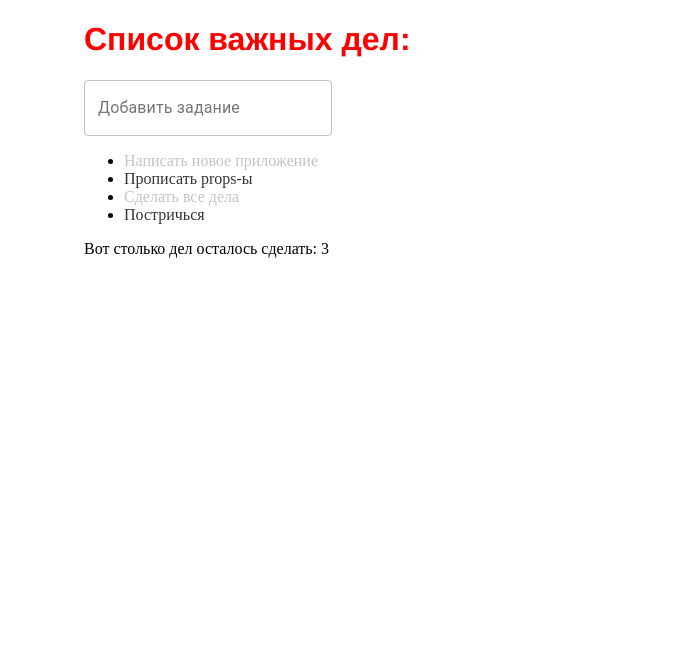
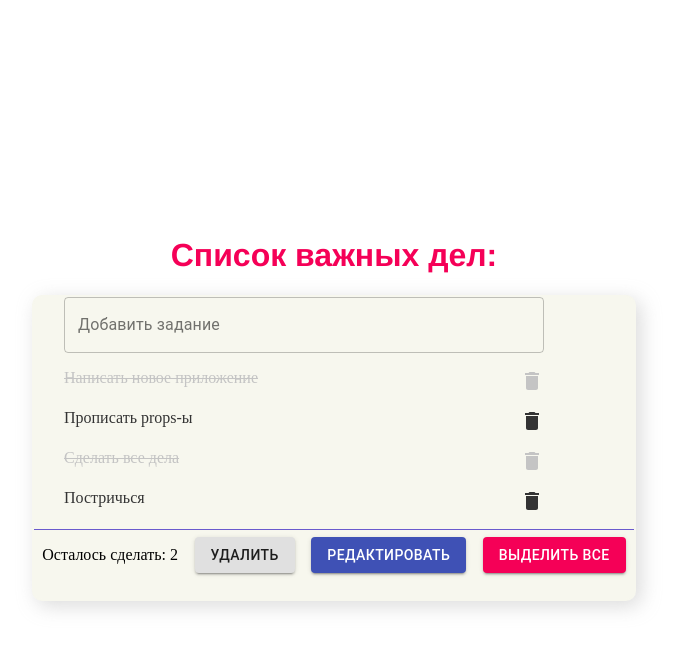
Before and after one commit to WebHeroSchool/app_todo, a React (Create React App) app: page / in a window 1280 px wide. Shown: the top 648 px of the page, without its empty margins (306-982 px from the left). Built offline with nearby package versions, Linux system fonts and the light colour scheme.

Commit message:
Стилизация приложения

```diff
--- a/package.json
+++ b/package.json
@@ -3,6 +3,7 @@
   "version": "0.1.0",
   "private": true,
   "dependencies": {
+    "@material-ui/icons": "^4.9.1",
     "@testing-library/jest-dom": "^4.2.4",
     "@testing-library/react": "^9.5.0",
     "@testing-library/user-event": "^7.2.1",
--- a/src/components/App/App.js
+++ b/src/components/App/App.js
@@ -27,9 +27,11 @@ const App = () => {
  return (
     <div className = {styles.wrap}>
         <h1 className= {styles.title}>Список важных дел:</h1>
-        <InputItem />
-        <ItemList items={items} />
-        <Footer count={3} />
+        <div className = {styles.container}>
+            <InputItem />
+            <ItemList items={items} />
+            <Footer count={2} />
+        </div>
     </div>);
 }
 
--- a/src/components/App/App.module.css
+++ b/src/components/App/App.module.css
@@ -1,9 +1,23 @@
 .wrap {
-    margin: auto;
-    width: 500px;
+    height: 100vh;
+    display: flex;
+    align-items: center;
+    justify-content: center;
+    flex-direction: column;
+}
+
+.container {
+    display: flex;
+    flex-direction: column;
+    justify-content: center;
+    width: 600px;
+    border: 2px solid #f7f7ee;
+    border-radius: 10px;
+    background-color: #f7f7ee;
+    box-shadow: 5px 5px 20px 0 hsla(0,0%,80%,.7);
 }
 
 .title {
     font-family: Helvetica;
-    color: red;
+    color: #f50057;
 }
--- a/src/components/Footer/Footer.js
+++ b/src/components/Footer/Footer.js
@@ -1,5 +1,15 @@
 import React from 'react';
+import styles from './Footer.module.css';
+import Button from '@material-ui/core/Button';
 
-const Footer = ({count}) => (<div>Вот столько дел осталось сделать: {count}</div>);
+const Footer = ({count}) => (
+    <div className = {styles.footer}>
+        <div className = {styles.container}>
+            <div> Осталось сделать: {count}</div>
+            <Button variant="contained">Удалить</Button>
+            <Button variant="contained" color="primary">Редактировать</Button>
+            <Button variant="contained" color="secondary">Выделить все</Button>
+        </div>
+    </div>);
 
 export default Footer;
--- /dev/null
+++ b/src/components/Footer/Footer.module.css
@@ -0,0 +1,12 @@
+.footer {
+    height: 70px;
+}
+
+.container {
+    display: flex;
+    flex-direction: row;
+    justify-content: space-around;
+    align-items: center;
+    height: 50px;
+    border-top: slateblue solid 1.5px;
+}
--- a/src/components/InputItem/InputItem.js
+++ b/src/components/InputItem/InputItem.js
@@ -1,8 +1,10 @@
 import React from 'react';
 import TextField from '@material-ui/core/TextField';
+import styles from './InputItem.module.css';
 
-const InputItem = () => (<div>
-    <TextField
+
+const InputItem = () => (<div className = {styles.wrap}>
+    <TextField className = {styles.input}
         label="Добавить задание"
         variant="outlined"
         id="custom-css-outlined-input"
--- /dev/null
+++ b/src/components/InputItem/InputItem.module.css
@@ -0,0 +1,7 @@
+.wrap {
+    padding-left: 30px;
+}
+
+.input {
+    width: 480px;
+}
--- a/src/components/Item/Item.module.css
+++ b/src/components/Item/Item.module.css
@@ -1,7 +1,16 @@
+.wrap {
+    padding-left: 30px;
+    width: 80%;
+}
+
 .item {
+    display: flex;
+    justify-content: space-between;
     color: #333;
+    padding: 0;
 }
 
 .done {
     color: #c4c4c4;
+    text-decoration: line-through;
 }
--- a/src/components/Item/Items.js
+++ b/src/components/Item/Items.js
@@ -1,14 +1,27 @@
 import React from 'react';
-import classnames from 'classnames';
+import classNames from 'classnames';
 import styles from './Item.module.css';
+import DeleteIcon from '@material-ui/icons/Delete';
 
-const Item = ({ value, isDone }) => (<span className={
-    classnames({
-        [styles.item]: true,
-        [styles.done]: isDone,
-    })
-}>
-    {value}
-</span>);
+
+
+
+function Item ( props ) {
+
+     const {value, isDone} = props;
+
+    const useStyles = classNames(
+        styles.item,
+        {[styles.done]: isDone},
+    )
+
+    return (
+        <div className = {styles.wrap}>
+            <ul className = {useStyles}>
+                {value} <DeleteIcon />
+            </ul>
+        </div>
+    )
+};
 
 export default Item;
--- a/src/components/ItemList/ItemList.js
+++ b/src/components/ItemList/ItemList.js
@@ -1,9 +1,15 @@
 import React from 'react';
 import Item from '../Item/Items';
 
-const ItemList = ({ items }) => (<ul>
-    {items.map(item => <li key={item.id}>
-        <Item value={item.value}  isDone={item.isDone} /></li>)}
-</ul>);
+const ItemList = ({ items }) => {
+
+    const itemsList = items.map(item => {
+        return <Item  key={item.id} value={item.value}  isDone={item.isDone} />
+    })
+
+    return (
+        <div> {itemsList} </div>
+    )
+};
 
 export default ItemList;
```
Also changed, not shown: 1 other file (tests, documents, lock files or other folders).
